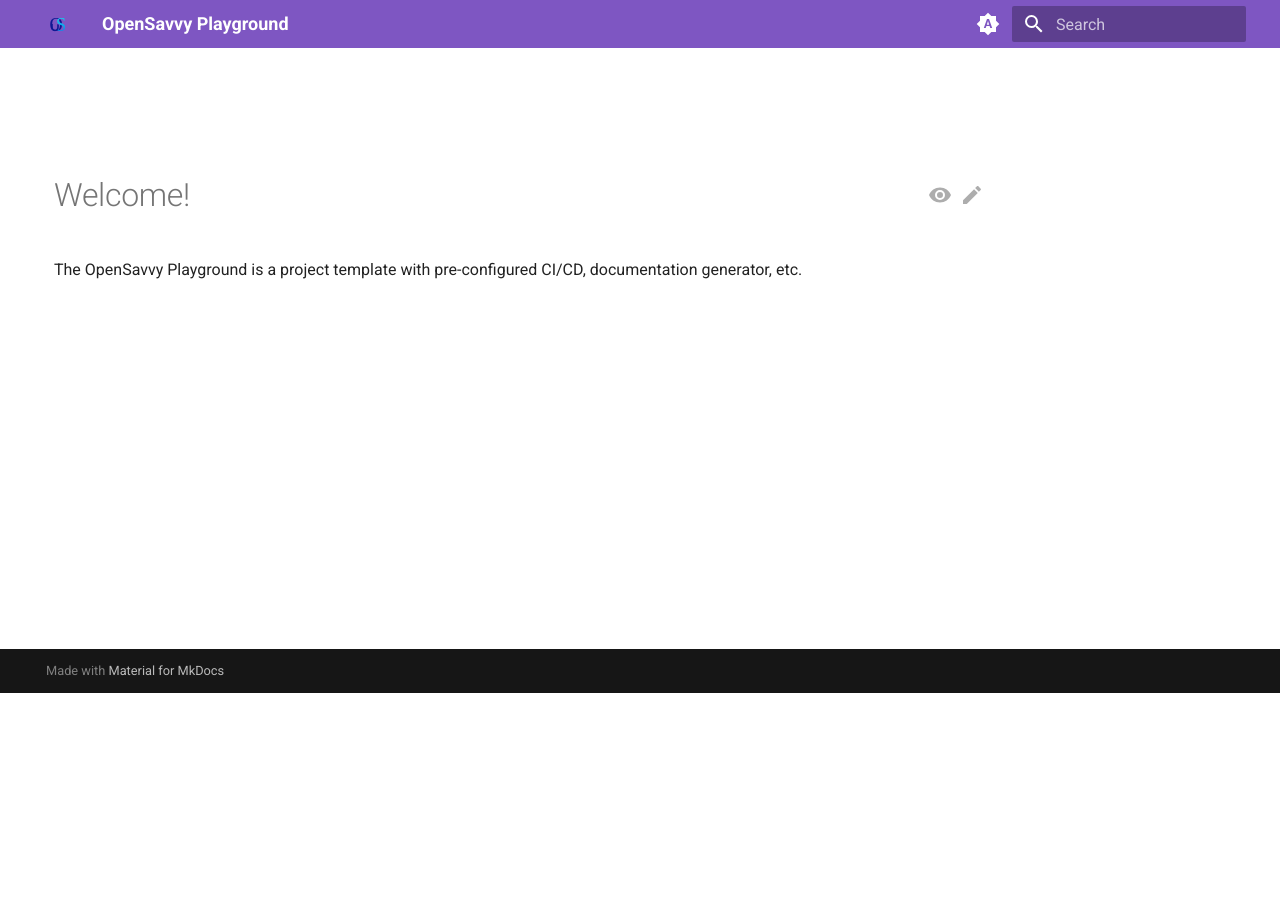
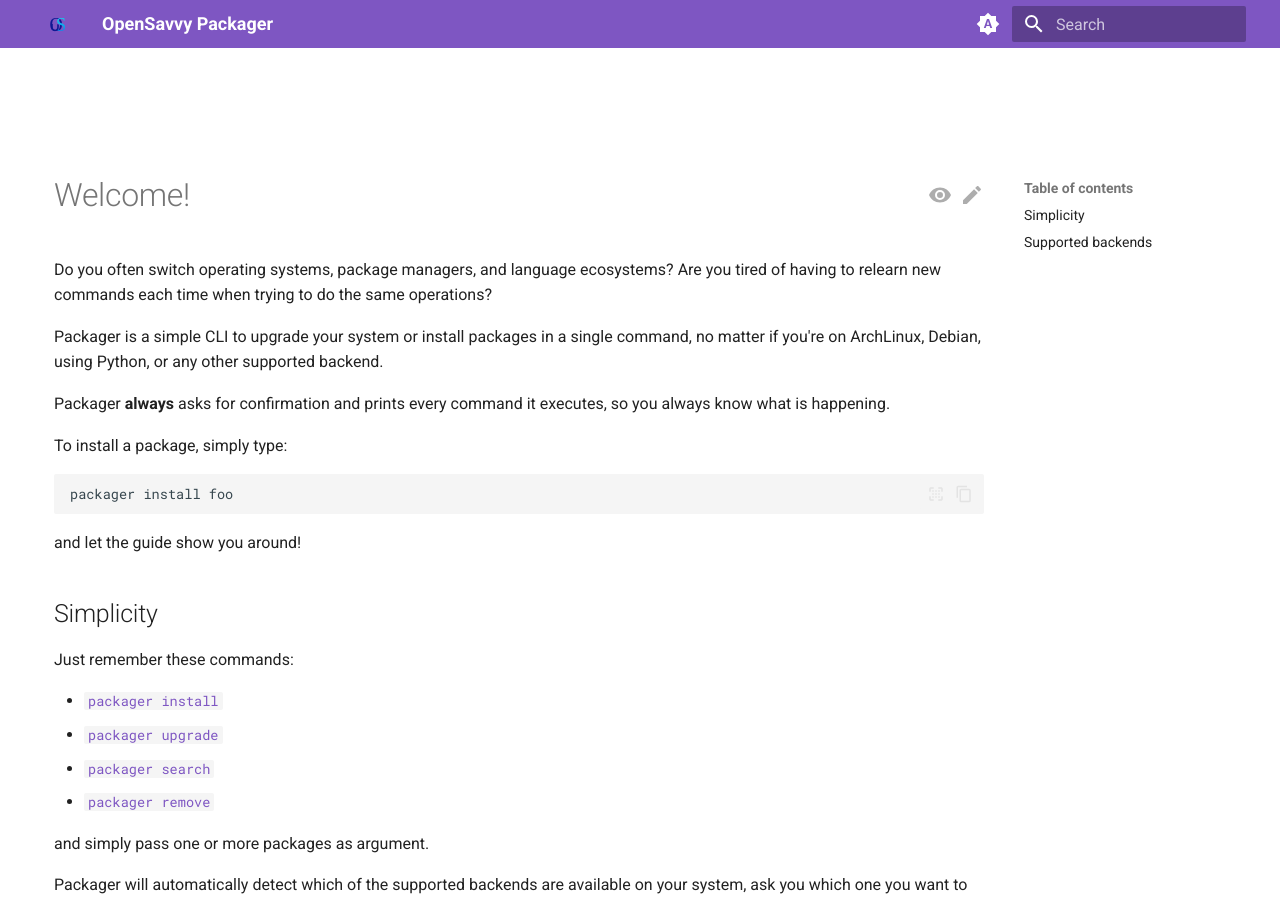
Before and after one commit to CLOVIS-AI/Packager, an MkDocs documentation site: the page built from docs/website/docs/index.md, in a window 1280 px wide and 900 px high, scrolled down 871 px. Built offline with MkDocs 1.6.1 and Material for MkDocs 9.7.7, drawn with Linux system fonts in a browser that asks for light colours; before the commit the page ends 1564 px from its top, so only the background shows below that; some of the changed text lies outside the part shown.

Commit message:
docs(website): Create the documentation website's homepage

````diff
--- a/docs/website/docs/index.md
+++ b/docs/website/docs/index.md
@@ -4,4 +4,37 @@ template: home.html
 
 # Welcome!
 
-The OpenSavvy Playground is a project template with pre-configured CI/CD, documentation generator, etc.
+Do you often switch operating systems, package managers, and language ecosystems? Are you tired of having to relearn new commands each time when trying to do the same operations?
+
+Packager is a simple CLI to upgrade your system or install packages in a single command, no matter if you're on ArchLinux, Debian, using Python, or any other supported backend.
+
+Packager **always** asks for confirmation and prints every command it executes, so you always know what is happening.
+
+To install a package, simply type:
+```bash
+packager install foo
+```
+and let the guide show you around!
+
+## Simplicity
+
+Just remember these commands:
+
+- [`packager install`](commands/install.md)
+- [`packager upgrade`](commands/upgrade.md)
+- [`packager search`](commands/search.md)
+- [`packager remove`](commands/remove.md)
+
+and simply pass one or more packages as argument.
+
+Packager will automatically detect which of the supported backends are available on your system, ask you which one you want to use, and translate your request into the correct command for it.
+
+## Supported backends
+
+- [Archlinux](backends/archlinux.md): Pacman and Yay
+- [Debian](backends/debian.md): Aptitude and APT
+- [JVM development](backends/java.md): SDKMAN!
+- [JavaScript development](backends/js.md): NPM and Yarn
+- [Racket development](backends/racket.md): Raco
+
+and the best part is: if you want to use something not listed here, [it's simple to add it yourself](contribute/add-backend.md)!
--- a/docs/website/mkdocs.yml
+++ b/docs/website/mkdocs.yml
@@ -1,7 +1,7 @@
-site_name: OpenSavvy Playground
+site_name: OpenSavvy Packager
 site_author: OpenSavvy & contributors
 site_description: >
-  Project template with CI/CD and IDE configuration.
+  Cross-system package manager for ArchLinux, Debian, Python…
 
 theme:
   name: material
````
